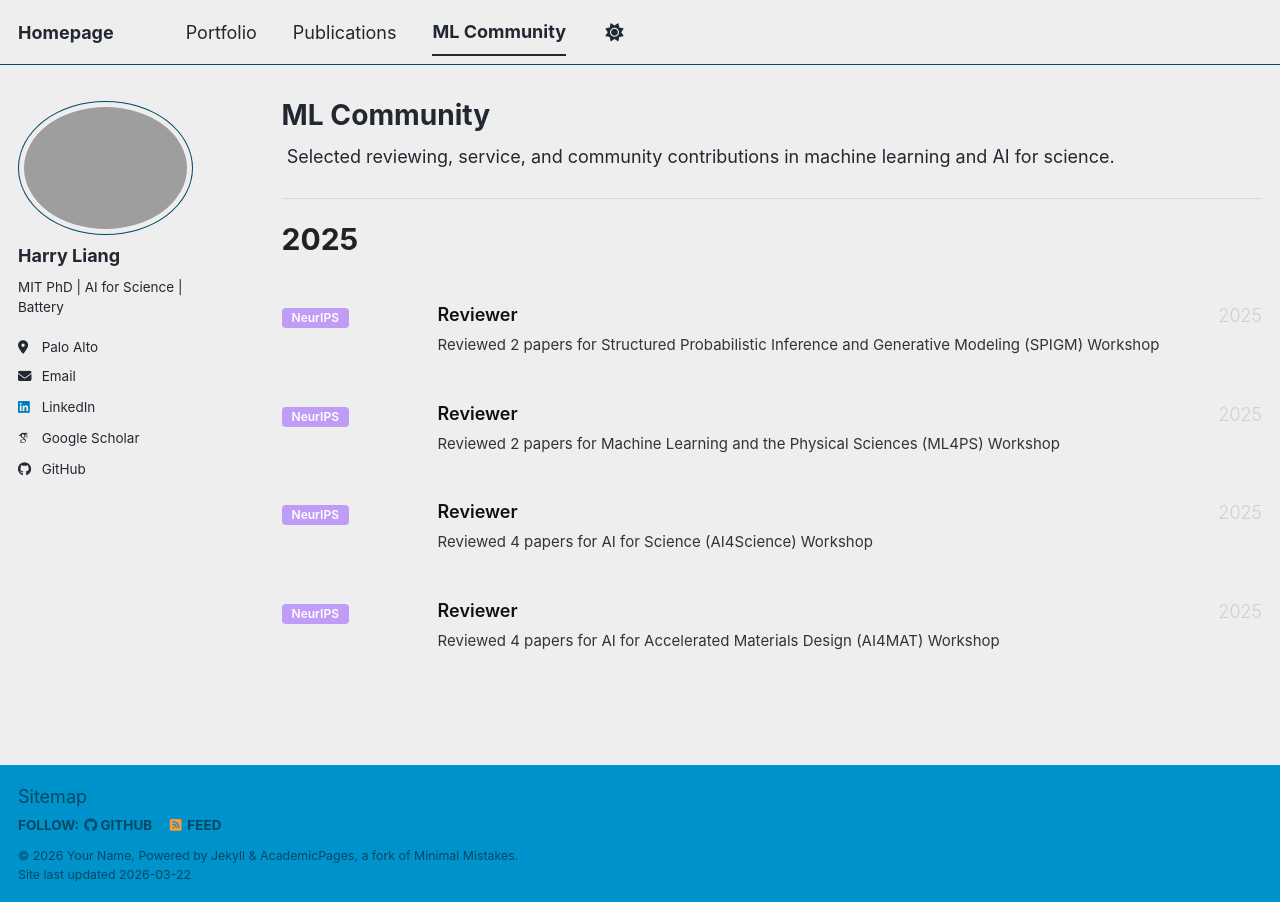
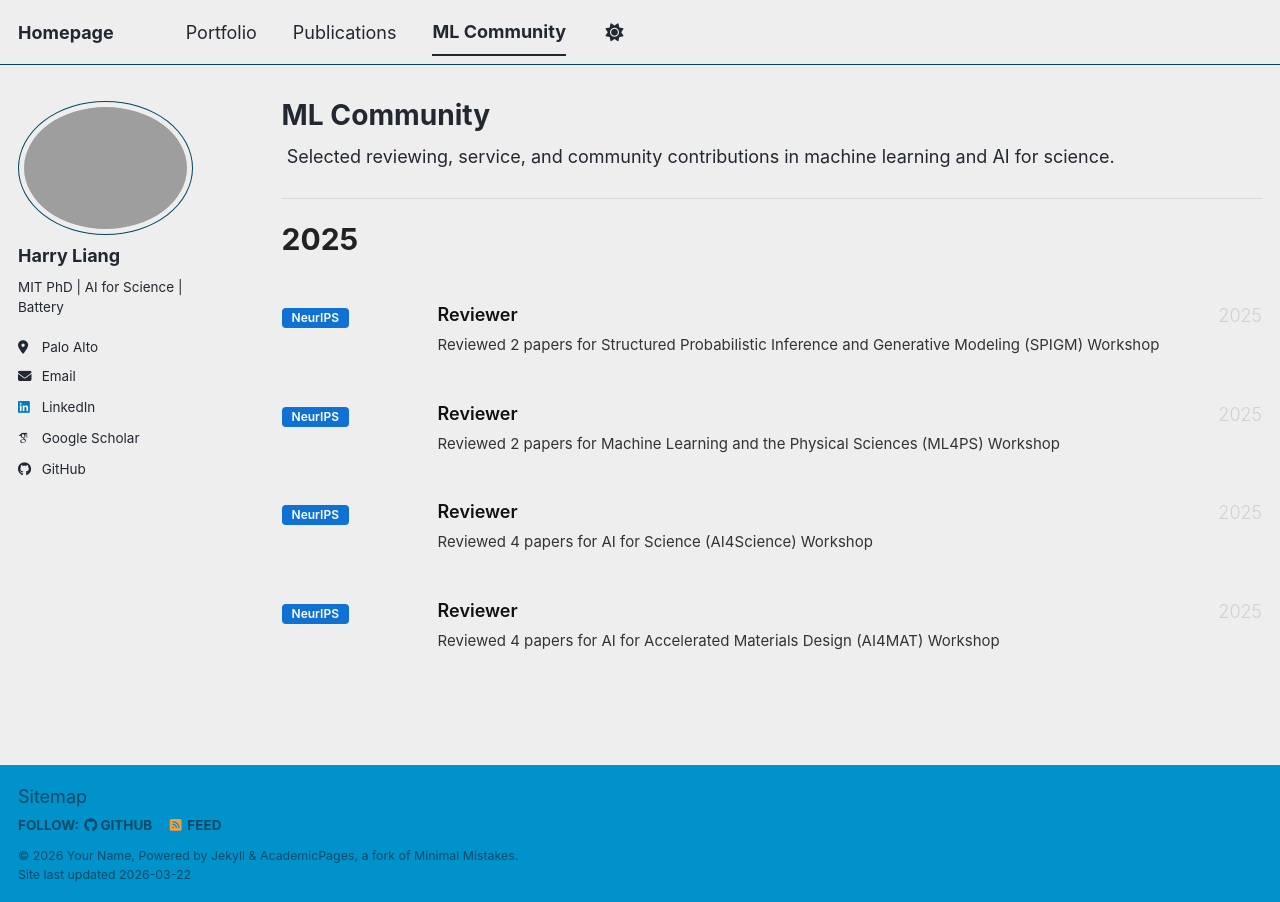
Before and after one commit to HarryQL/HarryQL.github.io, a Jekyll site: the page built from _pages/ml_community.html, in a window 1280 px wide. Built offline with Jekyll 4.4.1, drawn with Linux system fonts in a browser that asks for light colours; some web fonts are replaced; a script bundle is joined from its source files by our own code; library files that are not in the unit come from our copies.

Commit message:
Update ml_community.html

```diff
--- a/_pages/ml_community.html
+++ b/_pages/ml_community.html
@@ -33,7 +33,7 @@ author_profile: true
 
 .ml-badge {
   display: inline-block;
-  background: #BF9DF6;
+  background: #0F71D4;
   color: #fff;
   font-size: 12px;
   font-weight: 600;
```
